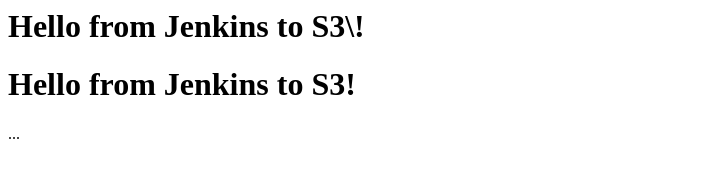
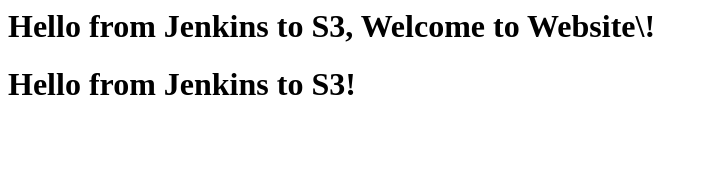
Before and after one commit to Shri19-web/staticwebsite, a plain HTML site: page index.html in a window 1280 px wide. Shown: the whole page, without its empty margins (0-708 px from the left). Drawn offline with Linux system fonts and the light colour scheme.

Commit message:
Updated index.html

```diff
--- a/index.html
+++ b/index.html
@@ -1,7 +1,6 @@
-<html><body><h1>Hello from Jenkins to S3\!</h1></body></html>
+<html><body><h1>Hello from Jenkins to S3, Welcome to Website\!</h1></body></html>
 <!-- index.html -->
 <html>
 <head><title>My Static Website</title></head>
 <body><h1>Hello from Jenkins to S3!</h1></body>
 </html>
-...
```
